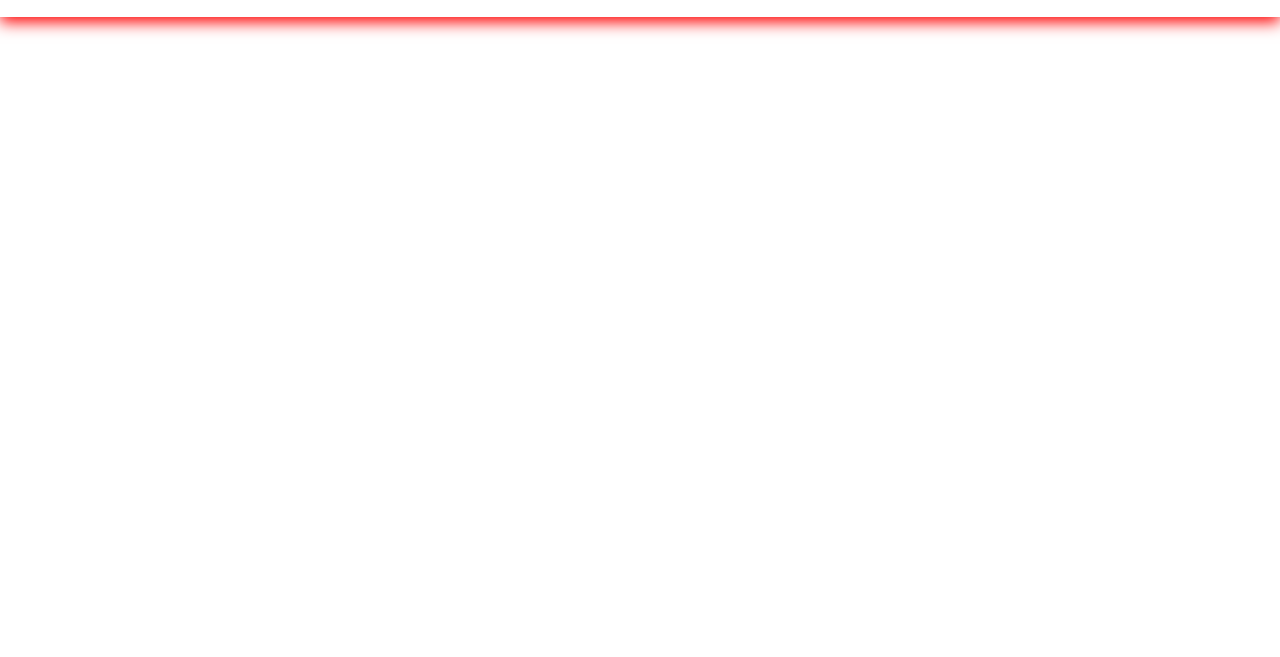
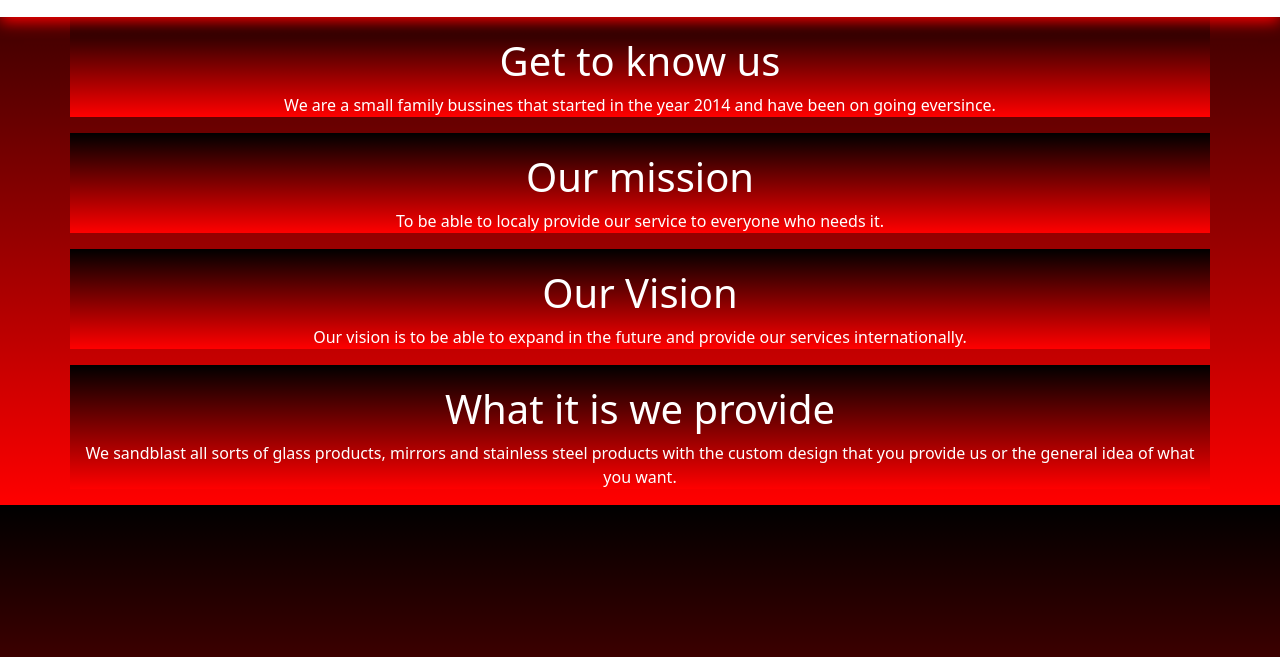
Before and after one commit to W3asl3y/handmade-goods, a plain HTML site: page html/about.html in a window 1280 px wide. Shown: the part 143-800 px from the top of the page. Drawn offline with nearby package versions, Linux system fonts and the light colour scheme.

Commit message:
Finished about page

```diff
--- a/css/index.css
+++ b/css/index.css
@@ -159,7 +159,16 @@ button:hover {
 
 /* about page */
 
+body {
+    background-image: linear-gradient(black, red);
+}
 
+#about div {
+    text-align: center;
+    color: white;
+    padding-top : 20px;
+    background-image: linear-gradient(black, red);
+}
 
 /* contact page */
 
--- a/html/about.html
+++ b/html/about.html
@@ -60,8 +60,39 @@
                 </div>
         </header>
 
-        <main>
-
+        <main id="about">
+            <div class="container">
+                <h1>
+                    Get to know us
+                </h1>
+                <p>
+                    We are a small family bussines that started in the year 2014 and have been on going eversince.
+                </p>
+            </div>
+            <div class="container">
+                <h1>
+                    Our mission
+                </h1>
+                <p>
+                    To be able to localy provide our service to everyone who needs it.
+                </p>
+            </div>
+            <div class="container">
+                <h1>
+                    Our Vision
+                </h1>
+                <p>
+                Our vision is to be able to expand in the future and provide our services internationally.
+                </p>
+            </div>
+            <div class="container">
+                <h1>
+                    What it is we provide
+                </h1>
+                <p>
+                    We sandblast all sorts of glass products, mirrors and stainless steel products with the custom design that you provide us or the general idea of what you want.
+                </p>
+            </div>
         </main>
 
         <footer>
```
